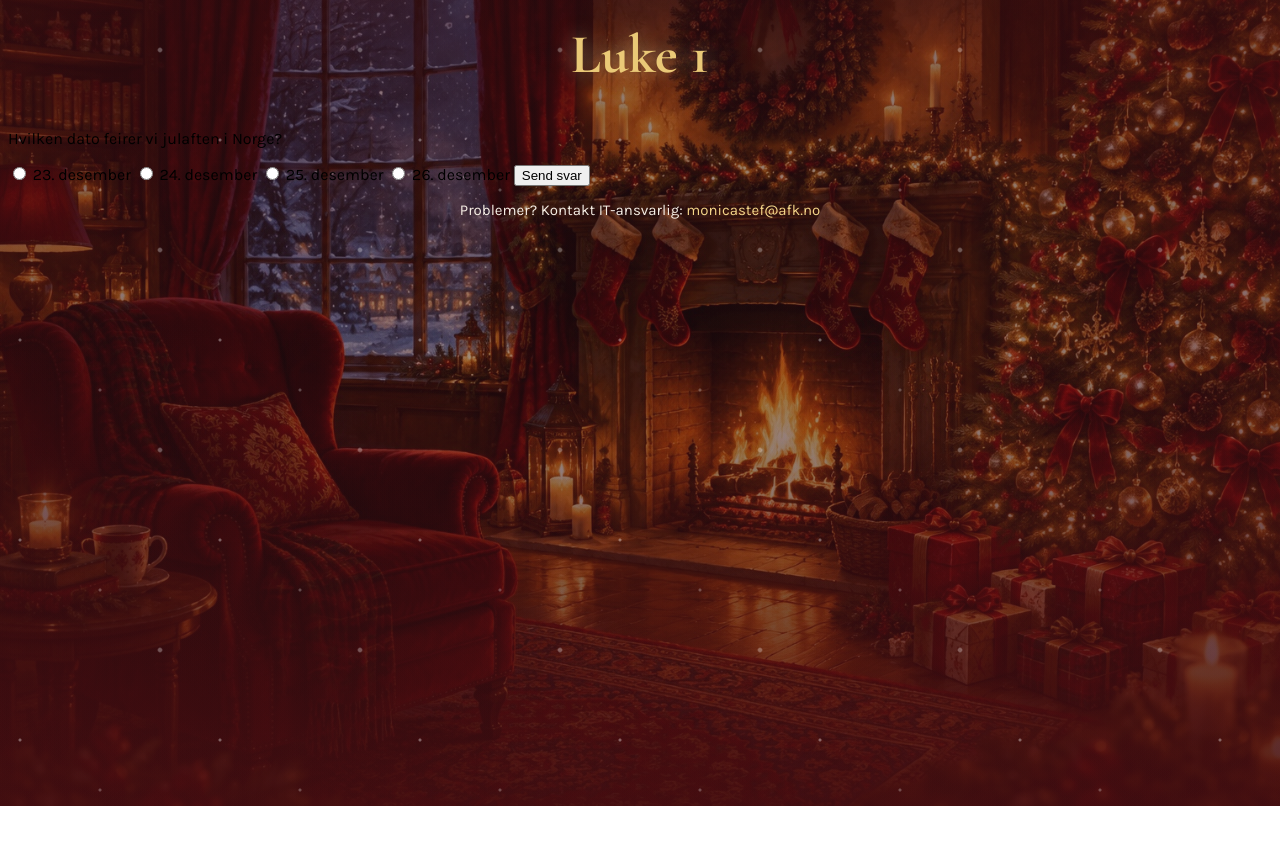
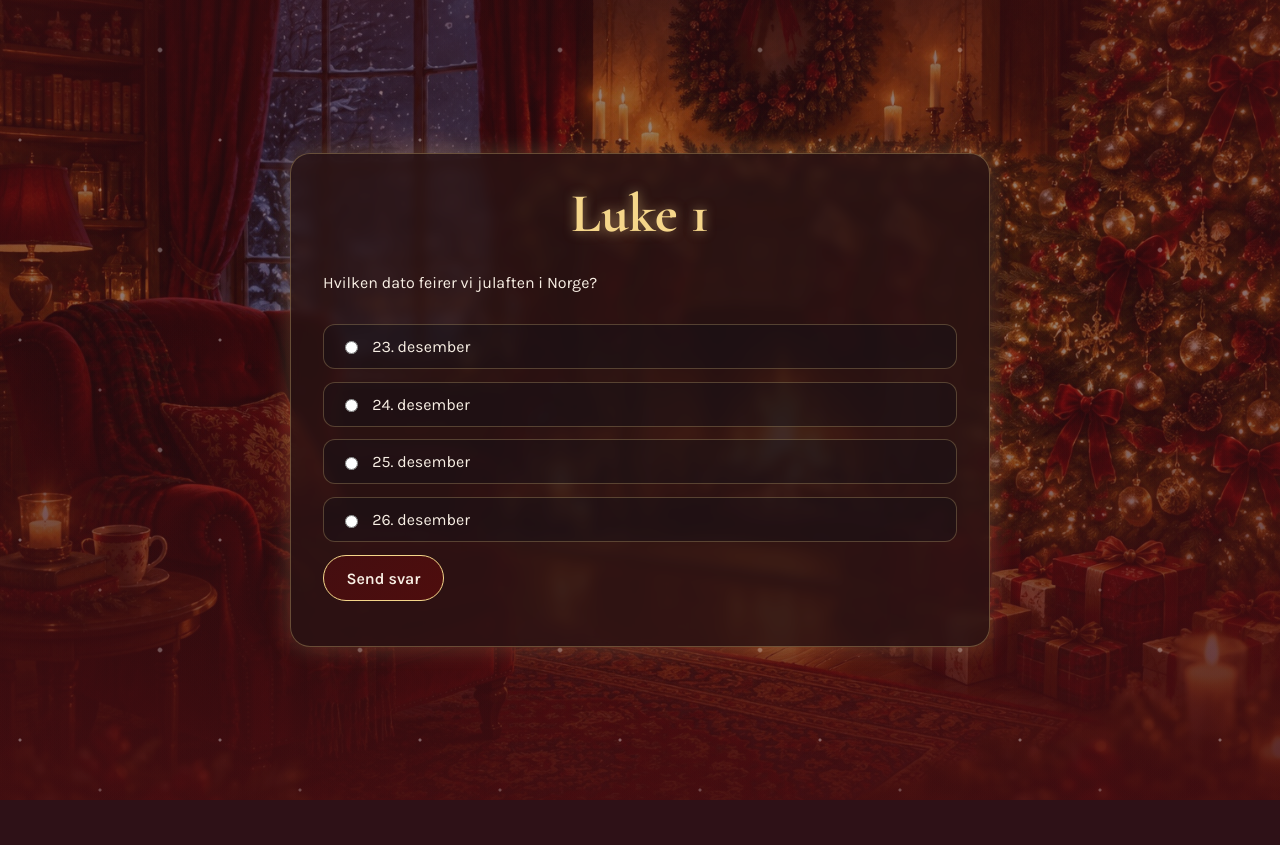
Before and after one commit to Tekkswork/Julekalender, a Node server app: page /luke/1 in a window 1280 px wide. After the commit the page ends 800 px from the top, so only its background shows below. Run offline with Node 20, Linux system fonts and the light colour scheme; data comes from the database, SQL or seed files in the repository; some libraries are stand-ins or nearby versions.

Commit message:
Sliten og sulten, men endelig er css på plass hos luke sidene, nå ser det bra ut

```diff
--- a/app.js
+++ b/app.js
@@ -96,7 +96,7 @@ app.get('/luke/:dag', async (req, res) => {
   const today = new Date('2026-12-24');
 
 if (today.getMonth() !== 11 || today.getDate() < dag) {
-  return res.status(403).send('Denne luken er ikke åpen enda');
+  return res.status(403).json({ message: 'Denne luken er ikke åpen enda' });
 }
 
   const sporsmal = await Luke.findOne({ id: dag }).populate('vinner');
@@ -134,14 +134,14 @@ if (today.getMonth() !== 11 || today.getDate() < dag) {
   const token = req.cookies.jwt;
 
 if (!token) {
-  return res.redirect('/login');
+  return res.status(401).json({ message: 'Du må logge inn for å sende svar.' });
 }
 
 const bruker = jwt.verify(token, process.env.SECRET_JWT);
 
   await Svar.create({ dag: dag, svar: svar, bruker: bruker.userId});
 
-  res.send('Takk for svaret!');
+  res.json({ message: 'Takk for svaret!' });
 });
 
 
--- a/public/css/style.css
+++ b/public/css/style.css
@@ -264,3 +264,154 @@ body::after {
     background-position: 0 200px;
   }
 }
+
+
+/* Boksen på lukesidene */
+.luke-boks {
+    box-sizing: border-box;
+    width: min(700px, calc(100% - 2rem));
+    margin: 100px auto 20px;
+    padding: 2rem;
+    display: flex;
+    flex-direction: column;
+    gap: 1rem;
+    background: rgba(42, 20, 20, 0.78);
+    border: 1px solid rgba(245, 214, 138, 0.3);
+    border-radius: 20px;
+    backdrop-filter: blur(6px);
+    min-height: 0;
+    box-shadow: 0 0 24px rgba(245, 214, 138, 0.22);
+
+
+}
+
+.luke-boks h1 {
+  color: #f5d68a;
+  text-shadow: 0 0 12px rgba(245, 214, 138, 0.55);
+  text-align: center;
+  margin: 0 auto;
+  padding: 0;
+  transform: none;
+  background: none;
+}
+
+.luke-boks h1 + p,
+.luke-boks form label {
+  color: #f8efe4;
+}
+
+.luke-boks > iframe {
+  width: 100%;
+  max-width: 450px;
+  align-self: flex-start;
+  aspect-ratio: 16 / 9;
+  height: auto;
+  border: 1px solid rgba(245, 214, 138, 0.35);
+  border-radius: 14px;
+}
+
+.luke-boks form {
+  display: flex;
+  flex-direction: column;
+  gap: 0.8rem;
+}
+
+.luke-boks form input[type="text"] {
+  box-sizing: border-box;
+  width: 100%;
+  min-height: 52px;
+  padding: 0.85rem 1rem;
+  border: 1px solid rgba(245, 214, 138, 0.55);
+  border-radius: 12px;
+  background: rgba(20, 16, 24, 0.72);
+  color: #f8efe4;
+  font: inherit;
+}
+
+.luke-boks form input[type="text"]::placeholder {
+  color: rgba(248, 239, 228, 0.65);
+}
+
+.luke-boks form input[type="text"]:focus {
+  outline: 2px solid rgba(245, 214, 138, 0.75);
+  box-shadow: 0 0 14px rgba(245, 214, 138, 0.25);
+}
+
+.luke-boks form label {
+  display: flex;
+  align-items: center;
+  gap: 0.7rem;
+  padding: 0.75rem 1rem;
+  border: 1px solid rgba(245, 214, 138, 0.25);
+  border-radius: 12px;
+  background: rgba(20, 16, 24, 0.45);
+  cursor: pointer;
+}
+
+.luke-boks form input[type="radio"] {
+  accent-color: #f5d68a;
+}
+
+.luke-boks form button {
+  position: relative;
+  align-self: flex-start;
+  padding: 0.8rem 1.4rem;
+  border: 1px solid #f5d68a;
+  border-radius: 999px;
+  background: linear-gradient(135deg, #440e10, #4e0d0d);
+  color: #f8efe4;
+  font: inherit;
+  font-weight: 600;
+  cursor: pointer;
+  transition: box-shadow 0.2s, transform 0.2s;
+}
+
+.luke-boks form button:disabled {
+  cursor: wait;
+}
+
+.luke-boks form.svar-sendt button {
+  animation: svar-glod 1.4s ease-in-out infinite;
+}
+
+.luke-boks form .svarmelding {
+  margin: 0;
+  color: #f5d68a;
+}
+
+.luke-boks form .svarmelding.svar-feil {
+  color: #ffaaa3;
+}
+
+@keyframes svar-glod {
+  0%, 100% {
+    box-shadow: 0 0 4px rgba(245, 214, 138, 0.35);
+  }
+  50% {
+    box-shadow: 0 0 18px rgba(245, 214, 138, 0.85);
+  }
+}
+
+.luke-boks form button:hover,
+.luke-boks form button:focus-visible {
+  transform: translateY(-2px);
+  box-shadow: 0 0 16px rgba(245, 214, 138, 0.35);
+}
+
+body:has(.luke-boks) {
+  display: flex;
+  flex-direction: column;
+  min-height: 100vh;
+  margin: 0;
+}
+
+body:has(.luke-boks) > main.container {
+  flex: 1;
+  display: flex;
+  align-items: center;
+  justify-content: center;
+}
+
+body:has(.luke-boks) .luke-boks {
+  margin: 0 auto;
+}
--- a/views/luke.ejs
+++ b/views/luke.ejs
@@ -23,8 +23,8 @@
   <!-- Again, som jeg har skjønt- options viser jo svaralternativer og radio er sånn at man
    bare kan velge 1 svar -->
 
-   <form action="/luke/<%= dag %>" method="POST">
-  <% if (options) { %>
+   <form action="/luke/<%= dag %>" method="POST" class="svarskjema">
+  <% if (options && options.length > 0) { %>
   <% options.forEach(option => { %>
       <label>
         <input type="radio" name="answer" value="<%= option %>">
@@ -36,8 +36,46 @@
   <% } %>
 
    <button type="submit">Send svar</button>
+   <p class="svarmelding" aria-live="polite"></p>
 
 </form>
 </div>
 
-<%- include('partials/footer', { footerClass: 'footer' }) %>
+<script>
+  document.querySelector('.svarskjema').addEventListener('submit', async (event) => {
+    event.preventDefault();
+
+    const form = event.currentTarget;
+    const knapp = form.querySelector('button[type="submit"]');
+    const melding = form.querySelector('.svarmelding');
+
+    knapp.disabled = true;
+    melding.textContent = 'Sender svaret...';
+    melding.classList.remove('svar-feil');
+
+    try {
+      const response = await fetch(form.action, {
+        method: 'POST',
+        body: new URLSearchParams(new FormData(form))
+      });
+      const result = await response.json();
+
+      if (!response.ok) {
+        throw new Error(result.message || 'Kunne ikke sende svaret.');
+      }
+
+      knapp.textContent = 'Svar sendt!';
+      form.classList.add('svar-sendt');
+      form.querySelectorAll('input').forEach((input) => {
+        input.disabled = true;
+      });
+      melding.textContent = '';
+    } catch (error) {
+      melding.textContent = error.message;
+      melding.classList.add('svar-feil');
+      knapp.disabled = false;
+    }
+  });
+</script>
+
+<%- include('partials/footer', { footerClass: 'footer', hideFooter: true }) %>
--- a/views/partials/footer.ejs
+++ b/views/partials/footer.ejs
@@ -1,8 +1,10 @@
 </main>
+<% if (typeof hideFooter === 'undefined' || !hideFooter) { %>
 <footer class="<%= footerClass || 'footer' %>">
     <!-- om det er noen problemer for elevene så kan du fikse det Monica ;) jk -->
   Problemer? Kontakt IT-ansvarlig:
  <span class="footer-epost">monicastef@afk.no</span>
 </footer>
+<% } %>
 </body>
 </html>
```
